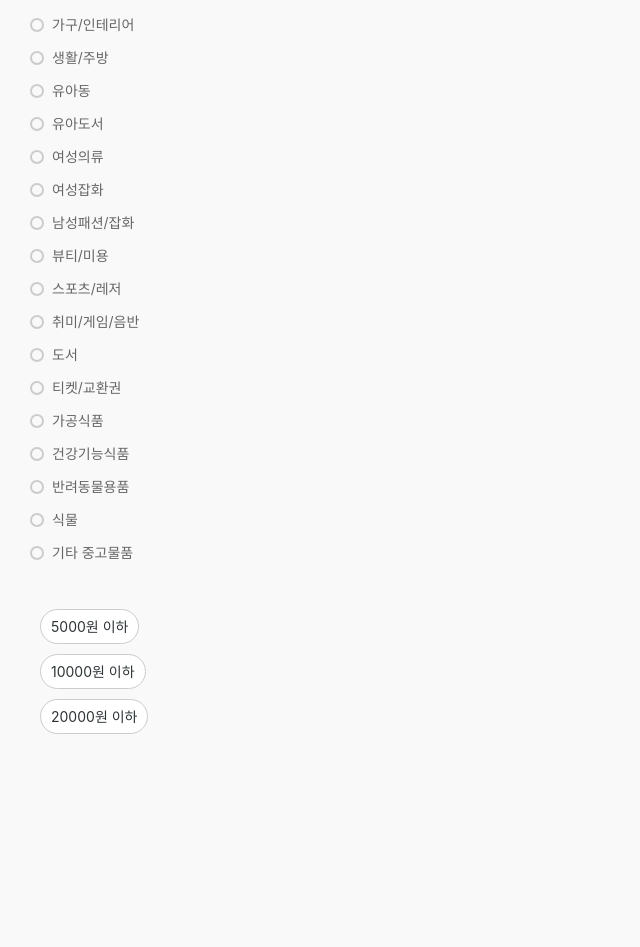
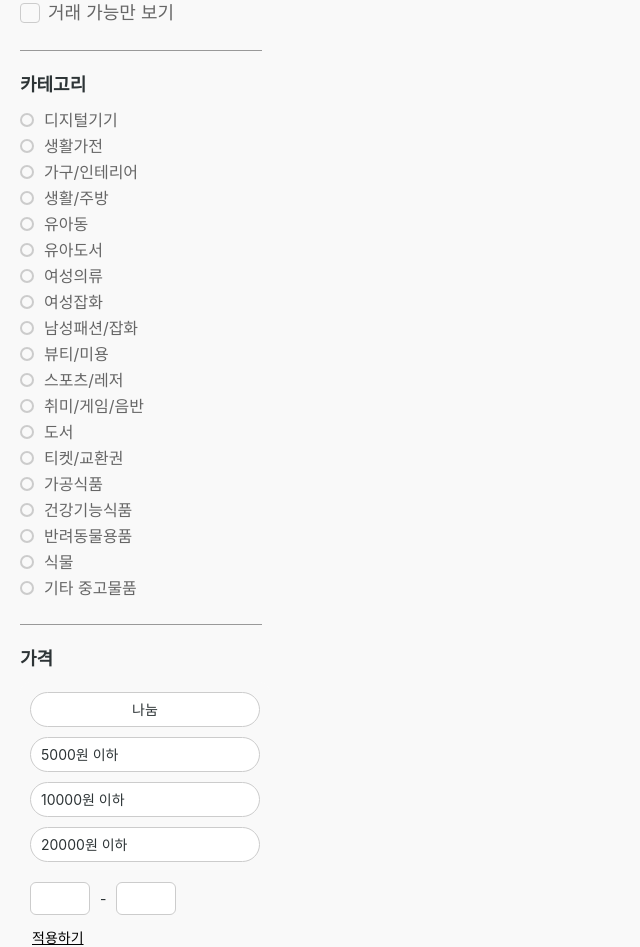
Before and after one commit to hoj0806/Eggplant-Market, a React (Vite) app: page / in a window 1280 px wide. Shown: the part 185-1132 px from the top of the page, without its empty margins (0-640 px from the left). Before the commit the page ends 939 px from the top, so only its background shows below. Built offline with nearby package versions, Linux system fonts and the light colour scheme; no server answers; the database is empty.

Commit message:
feature : 필터 디자인 수정

```diff
--- a/src/ui/CategoryFilter.tsx
+++ b/src/ui/CategoryFilter.tsx
@@ -1,6 +1,7 @@
 import { useState } from "react";
 import { useSearchParams } from "react-router-dom";
 import styled from "styled-components";
+import FilterGrid from "./FilterGrid";
 
 const categories = [
   "디지털기기",
@@ -25,23 +26,19 @@ const categories = [
 ];
 
 const StyledFilterContainer = styled.div`
-  width: 25rem;
-  flex-shrink: 0;
-  padding: 2rem;
   background-color: #f9f9f9;
-  border-radius: 1.2rem;
   display: flex;
   flex-direction: column;
-  padding-left: 0rem;
+  gap: 0.2rem;
 `;
 
 const CategoryLabel = styled.label<{ selected: boolean }>`
   display: flex;
   align-items: center;
-  gap: 0.8rem;
-  font-size: 1.4rem;
+  gap: 1rem;
+  font-size: 1.6rem;
   color: ${(props) => (props.selected ? "#000" : "#666")};
-  padding: 0.6rem 1rem;
+
   border-radius: 2rem;
   border: none;
   cursor: pointer;
--- /dev/null
+++ b/src/ui/FilterContainer.tsx
@@ -0,0 +1,91 @@
+import styled from "styled-components";
+import FilterGrid from "./FilterGrid";
+import CategotyFilter from "./CategoryFilter";
+import PriceFilter from "./PriceFilter";
+
+const Container = styled.div`
+  padding-top: 2rem;
+
+  width: 24.2rem;
+  display: flex;
+  flex-direction: column;
+  gap: 2.4rem;
+`;
+const OnlySaleFilterLabel = styled.label<{ selected: boolean }>`
+  display: flex;
+  align-items: center;
+  gap: 0.8rem;
+  font-size: 1.8rem;
+  color: ${(props) => (props.selected ? "#000" : "#666")};
+  border-radius: 2rem;
+  border: none;
+  cursor: pointer;
+  transition: color 0.2s, border-color 0.2s;
+
+  input[type="radio"] {
+    appearance: none;
+    width: 2rem; /* 크기를 글씨체 크기에 맞게 조절 */
+    height: 2rem; /* 크기를 글씨체 크기에 맞게 조절 */
+    border: 1px solid #ccc;
+    border-radius: 0.4rem; /* 살짝 둥근 사각형 */
+    position: relative;
+    transition: border-color 0.2s, background-color 0.2s;
+  }
+
+  input[type="radio"]:checked {
+    background-color: #ff6f0f; /* 체크 시 배경색 주황색으로 */
+    border-color: #ff6f0f; /* 테두리 색도 주황색으로 */
+  }
+
+  input[type="radio"]:checked::before {
+    content: "";
+    position: absolute;
+    top: 4px; /* 크기에 맞춰 위치 조정 */
+    left: 4px; /* 크기에 맞춰 위치 조정 */
+    width: 0.8rem; /* 체크 크기 */
+    height: 0.8rem; /* 체크 크기 */
+    background-color: #fff; /* 체크 박스 안에 흰색 체크 */
+    border-radius: 50%; /* 체크는 원형 */
+  }
+
+  &:hover input[type="radio"] {
+    background-color: #e0e0e0; /* hover 시 배경색 회색으로 */
+    border-color: #888;
+  }
+`;
+
+const FilterTitle = styled.h1`
+  font-weight: bold;
+  font-size: 2.2rem;
+`;
+
+const FilterResetButon = styled.button`
+  text-decoration-line: underline;
+  font-size: 1.2rem;
+`;
+const FilterRow = styled.div`
+  display: flex;
+  justify-content: space-between;
+`;
+const FilterContainer = () => {
+  return (
+    <Container>
+      <FilterRow>
+        <FilterTitle>필터</FilterTitle>
+        <FilterResetButon>초기화</FilterResetButon>
+      </FilterRow>
+      <OnlySaleFilterLabel>
+        <input type='radio' name='category' />
+        거래 가능만 보기
+      </OnlySaleFilterLabel>
+      <FilterGrid title='카테고리'>
+        <CategotyFilter />
+      </FilterGrid>
+      <FilterGrid title='가격'>
+        <PriceFilter />
+      </FilterGrid>
+    </Container>
+  );
+};
+
+export default FilterContainer;
--- /dev/null
+++ b/src/ui/FilterGrid.tsx
@@ -0,0 +1,33 @@
+import styled from "styled-components";
+import CategotyFilter from "./CategoryFilter";
+
+// 스타일 정의
+const Grid = styled.div`
+  padding-top: 2rem;
+  display: flex;
+  flex-direction: column;
+  gap: 1rem;
+  border-top: 0.05rem solid #999;
+`;
+
+const GridTitle = styled.p`
+  font-size: 1.8rem;
+  font-weight: bold;
+`;
+
+// 타입 지정
+interface FilterGridProps {
+  title: string;
+  children: ReactNode;
+}
+
+const FilterGrid: React.FC<FilterGridProps> = ({ title, children }) => {
+  return (
+    <Grid>
+      <GridTitle>{title}</GridTitle>
+      {children}
+    </Grid>
+  );
+};
+
+export default FilterGrid;
--- a/src/ui/MainSection.tsx
+++ b/src/ui/MainSection.tsx
@@ -2,6 +2,7 @@ import styled from "styled-components";
 import ProductGrid from "../features/product/ProductGrid";
 import CategotyFilter from "./CategoryFilter";
 import PriceFilter from "./PriceFilter";
+import FilterContainer from "./FilterContainer";
 
 const StyledMainSection = styled.section`
   display: flex;
@@ -11,10 +12,11 @@ const StyledMainSection = styled.section`
 const MainSection = () => {
   return (
     <StyledMainSection>
-      <div>
+      <FilterContainer />
+      {/* <div>
         <CategotyFilter />
         <PriceFilter />
-      </div>
+      </div> */}
       <ProductGrid />
     </StyledMainSection>
   );
--- a/src/ui/PriceFilter.tsx
+++ b/src/ui/PriceFilter.tsx
@@ -3,28 +3,28 @@ import { useSearchParams } from "react-router-dom";
 import styled from "styled-components";
 
 const prices = ["0_5000", "0_10000", "0_20000"];
+
 const StyledFilterContainer = styled.div`
   width: 25rem;
   flex-shrink: 0;
-  padding: 2rem;
   background-color: #f9f9f9;
   border-radius: 1.2rem;
   display: flex;
-  flex-wrap: wrap;
+  flex-direction: column;
   gap: 1rem;
+  padding: 1rem;
 `;
 
 const PriceLabel = styled.label<{ selected: boolean }>`
-  display: flex;
-  align-items: center;
-  gap: 0.5rem;
   font-size: 1.4rem;
   background-color: ${(props) => (props.selected ? "#ffe5cc" : "white")};
   padding: 0.6rem 1rem;
   border-radius: 2rem;
   border: 1px solid #ccc;
+  transition: all 0.2s;
   cursor: pointer;
-  transition: all 0.2s;
+  display: inline-block;
+  width: auto;
 
   &:hover {
     background-color: #f0f0f0;
@@ -35,31 +35,117 @@ const PriceLabel = styled.label<{ selected: boolean }>`
   }
 `;
 
+const InputGroup = styled.div`
+  display: flex;
+  align-items: center;
+  gap: 1rem;
+  margin-top: 1rem;
+`;
+
+const PriceInput = styled.input`
+  width: 6rem;
+  padding: 0.5rem;
+  font-size: 1.4rem;
+  border-radius: 0.6rem;
+  border: 1px solid #ccc;
+  /* 숫자 입력 시, 위아래 버튼 없애기 */
+  -moz-appearance: textfield; /* Firefox */
+  -webkit-appearance: none; /* Chrome, Safari */
+  appearance: none; /* Standard */
+
+  /* 위아래 버튼 없애기 (Webkit 기반 브라우저) */
+  &::-webkit-outer-spin-button,
+  &::-webkit-inner-spin-button {
+    appearance: none;
+    margin: 0;
+  }
+`;
+
+const Dash = styled.span`
+  font-size: 1.4rem;
+`;
+
+const ApplyButton = styled.button`
+  background: none;
+  border: none;
+  font-size: 1.4rem;
+  padding: 0.2rem;
+  text-decoration: underline;
+  text-align: left;
+  cursor: pointer;
+
+  &:hover {
+    color: #e65c0f;
+  }
+`;
+
+const ShareButton = styled(PriceLabel)`
+  background-color: ${(props) => (props.selected ? "#ffe5cc" : "white")};
+  cursor: pointer;
+  display: inline-block;
+  width: auto;
+  text-align: center;
+`;
+
 const PriceFilter = () => {
   const [priceParams, setPriceParams] = useSearchParams();
   const [selectedPrice, setSelectedPrice] = useState(
     priceParams.get("price") || ""
   );
+  const [minPrice, setMinPrice] = useState("");
+  const [maxPrice, setMaxPrice] = useState("");
+  const [selectedShare, setSelectedShare] = useState(false);
 
-  const handleChangePrie = (pri: string) => {
+  const handleChangePrice = (pri: string) => {
     setSelectedPrice(pri);
     priceParams.set("price", pri);
     setPriceParams(priceParams);
   };
 
+  const handleApplyFilter = () => {
+    if (minPrice && maxPrice) {
+      const combinedPrice = `${minPrice}_${maxPrice}`;
+      priceParams.set("price", combinedPrice);
+      setPriceParams(priceParams);
+    }
+  };
+
+  const handleShareClick = () => {
+    setSelectedShare(!selectedShare);
+    priceParams.set("price", "0_0");
+    setPriceParams(priceParams);
+  };
+
   return (
     <StyledFilterContainer>
+      <ShareButton selected={selectedShare} onClick={handleShareClick}>
+        나눔
+      </ShareButton>
       {prices.map((price) => (
         <PriceLabel key={price} selected={selectedPrice === price}>
           <input
             type='radio'
-            name='category'
+            name='price'
             checked={selectedPrice === price}
-            onChange={() => handleChangePrie(price)}
+            onChange={() => handleChangePrice(price)}
           />
           {price.split("_")[1]}원 이하
         </PriceLabel>
       ))}
+      <InputGroup>
+        <PriceInput
+          type='number'
+          value={minPrice}
+          onChange={(e) => setMinPrice(e.target.value)}
+        />
+        <Dash>-</Dash>
+        <PriceInput
+          type='number'
+          value={maxPrice}
+          onChange={(e) => setMaxPrice(e.target.value)}
+        />
+      </InputGroup>
+      <ApplyButton onClick={handleApplyFilter}>적용하기</ApplyButton>
     </StyledFilterContainer>
   );
 };
```
